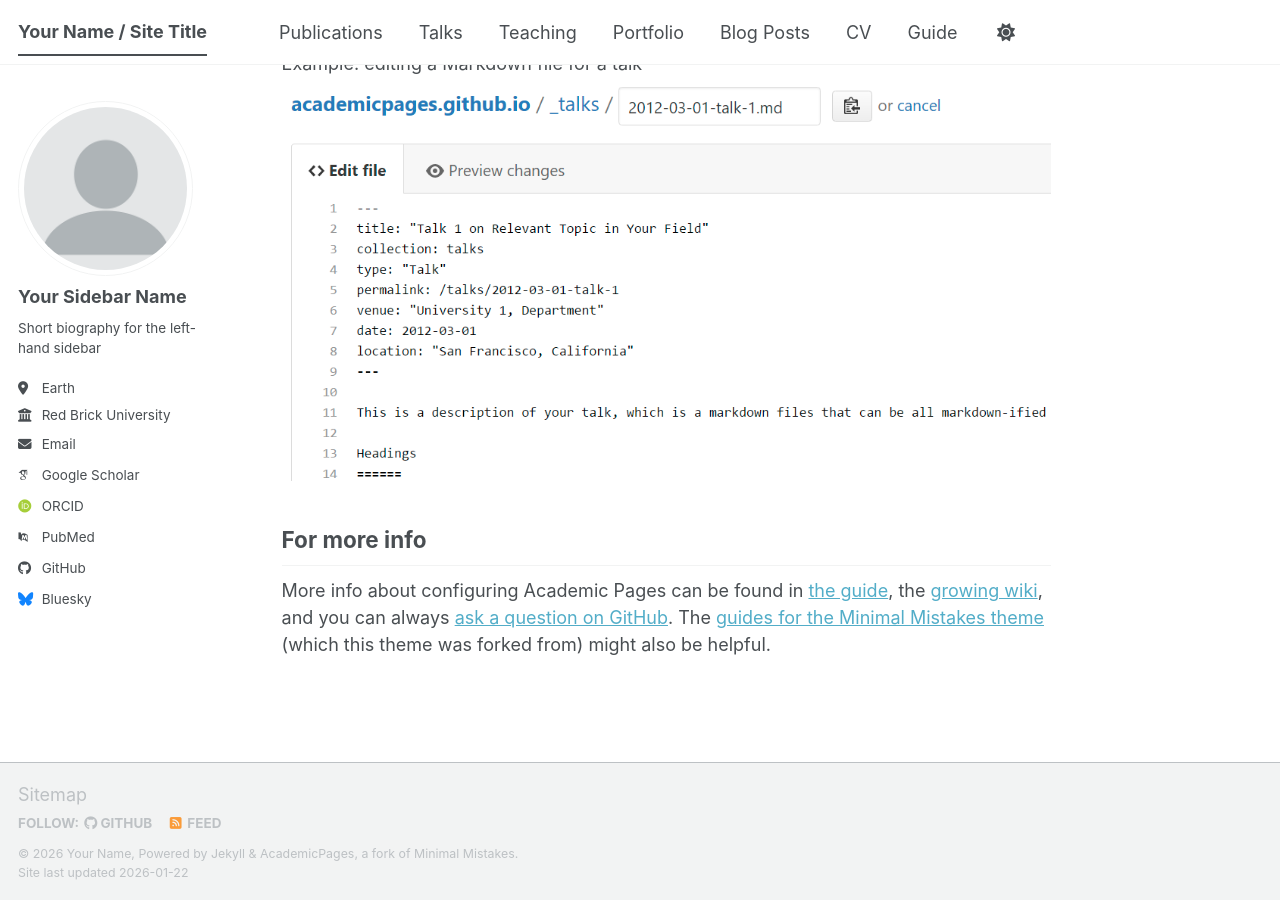
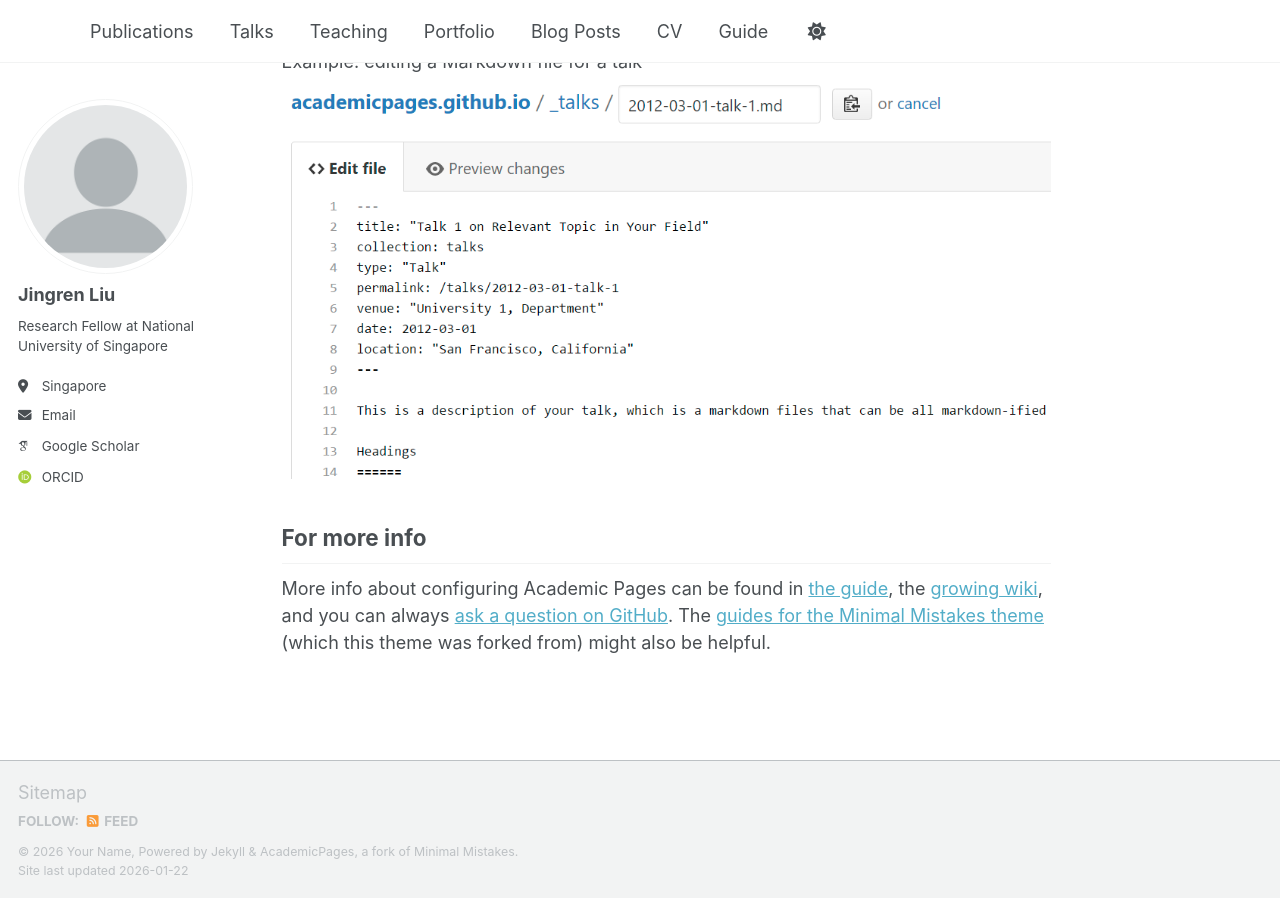
Before and after one commit to jingrenliu21/jingrenliu21.github.io, a Jekyll site: the page built from _pages/about.md, in a window 1280 px wide and 900 px high, scrolled down 2720 px. Built offline with Jekyll 4.4.1, drawn with Linux system fonts in a browser that asks for light colours; some web fonts are replaced; a script bundle is joined from its source files by our own code; library files that are not in the unit come from our copies.

Commit message:
Update _config.yml

```diff
--- a/_config.yml
+++ b/_config.yml
@@ -9,11 +9,11 @@
 # Basic Site Settings
 locale                   : "en-US"
 site_theme               : "default" # The available themes options are "default", "air", "sunrise", "mint", "dirt" and "contrast"
-title                    : "Your Name / Site Title"
+title                    : ""
 title_separator          : "-"
 name                     : &name "Your Name"
 description              : &description "Your Name's academic portfolio"   # Update this with a general description of your site, this is the default if not overridden by a page
-url                      : https://academicpages.github.io # The base hostname & protocol for your site e.g. "https://[your GitHub username].github.io",
+url                      : https://jingrenliu21.github.io # The base hostname & protocol for your site e.g. "https://[your GitHub username].github.io",
                                                            # or if you already have some other page hosted on Github then use "https://[your GitHub username].github.io/[Your Repo Name]"
 baseurl                  : "" # the subpath of your site, e.g. "/blog"
 repository               : "academicpages/academicpages.github.io"
@@ -24,24 +24,24 @@ repository               : "academicpages/academicpages.github.io"
 author:
   # Biographic information
   avatar           : "profile.png"
-  name             : "Your Sidebar Name"
+  name             : "Jingren Liu"
   pronouns         : # example: "she/her"
-  bio              : "Short biography for the left-hand sidebar"
-  location         : "Earth"
-  employer         : "Red Brick University"
+  bio              : "Research Fellow at National University of Singapore"
+  location         : "Singapore"
+  # employer         : "NUS"
   uri              : # URL
-  email            : "none@example.org"
+  email            : "jingren.liu@u.nus.edu"
 
   # Academic websites
   academia         : # URL
   arxiv            : # URL - Update with the correct link to your profile
-  googlescholar    : "https://scholar.google.com/citations?user=PS_CX0AAAAAJ"
+  googlescholar    : "https://scholar.google.com/citations?user=Pk76NikAAAAJ&hl=en"
   inspire-hep      : # URL
   impactstory      : # URL
-  orcid            : "https://orcid.org/yourorcidurl"
+  orcid            : "https://orcid.org/0000-0002-4282-2374"
   semantic         : # URL
   ssrn             : # URL
-  pubmed           : "https://www.ncbi.nlm.nih.gov/pubmed/?term=john+snow"
+  # pubmed           : "https://www.ncbi.nlm.nih.gov/pubmed/?term=john+snow"
   researchgate     : # URL
   scopus           : # URL
   zotero           : # URL
@@ -51,13 +51,13 @@ author:
   bitbucket        : # Username - Update with your username on the site
   codepen          : # Username
   dribbble         : # Username
-  github           : "academicpages"
+  # github           : "academicpages"
   kaggle           : # Username
   stackoverflow    : # User number or user number and name (i.e., use "1" or "1/jeff-atwood")
 
   # Social media
   artstation       : # Username
-  bluesky          : "bsky.app" # Replace this with you Bluesky username
+  # bluesky          : "bsky.app" # Replace this with you Bluesky username
   facebook         : # Username
   flickr           : # Username
   foursquare       : # Username
```
